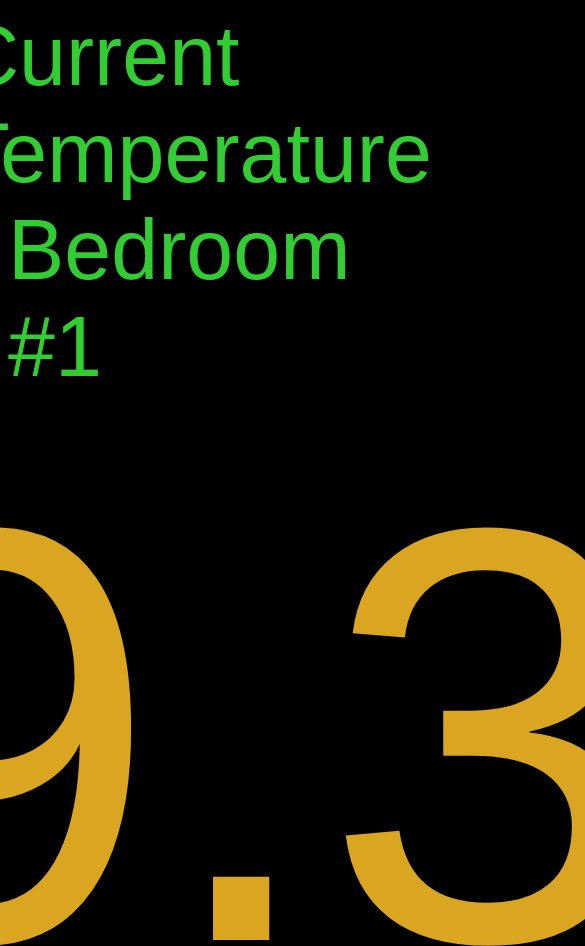
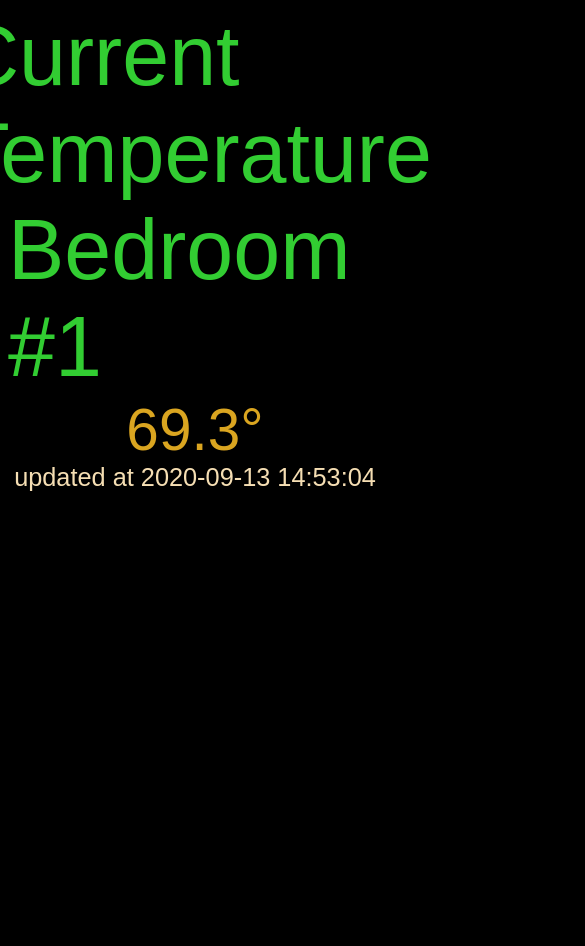
Before and after one commit to lcommons/enviromonitor, a plain HTML site: page var/www/html/index.html in a window 390 px wide. Shown: the top 946 px of the page, 585 px wide, since content can reach past the window. After the commit the page ends 844 px from the top, so only its background shows below. Drawn offline with Linux system fonts and the light colour scheme.

Commit message:
Update style.css
change content font size to fit small screens

```diff
--- a/var/www/html/style.css
+++ b/var/www/html/style.css
@@ -31,7 +31,8 @@ header {
 #content {
   color: goldenrod;
   flex: 1 1 auto;
-  font-size: 70vh;
+  font-size: 15vw;
+        /*70vh;*/
   /* The above is shorthand for:
     flex-grow: 1,
     flex-shrink: 1,
```
